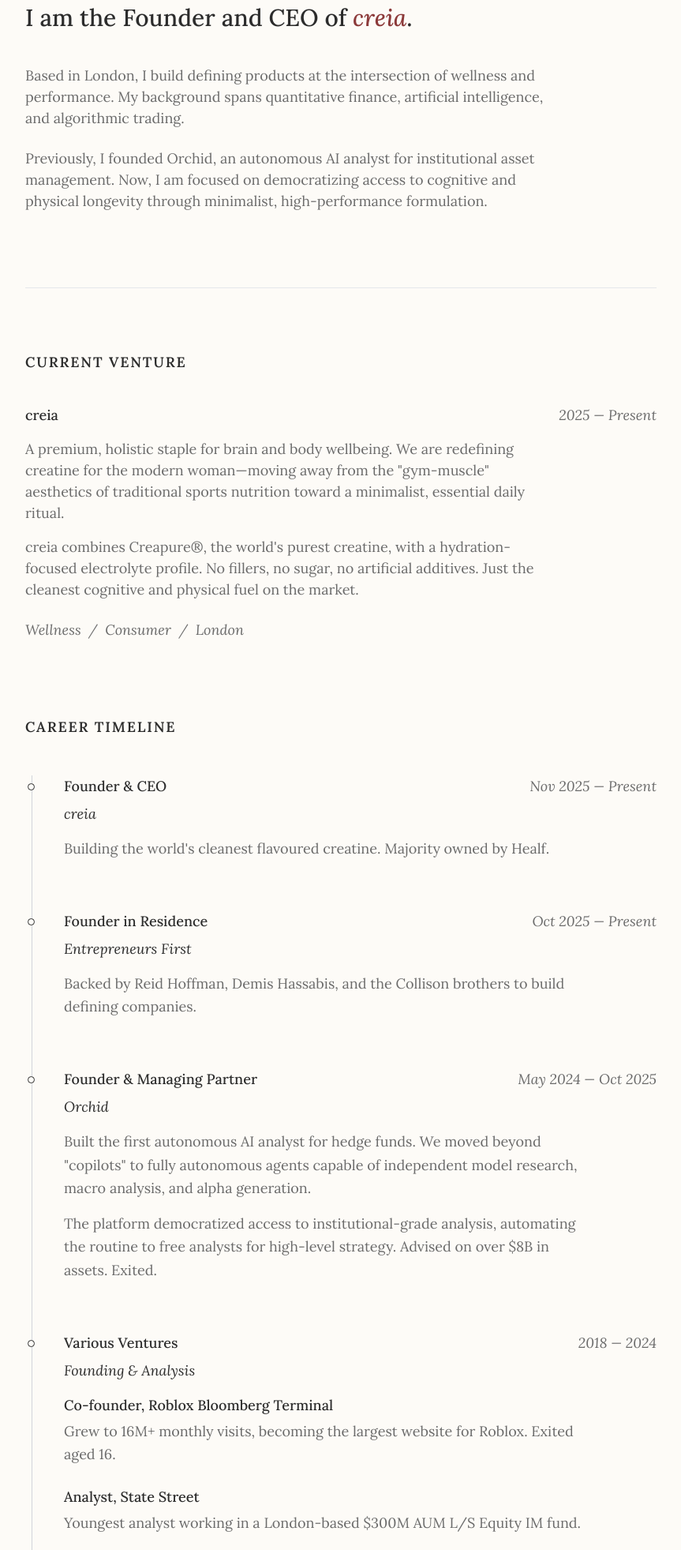
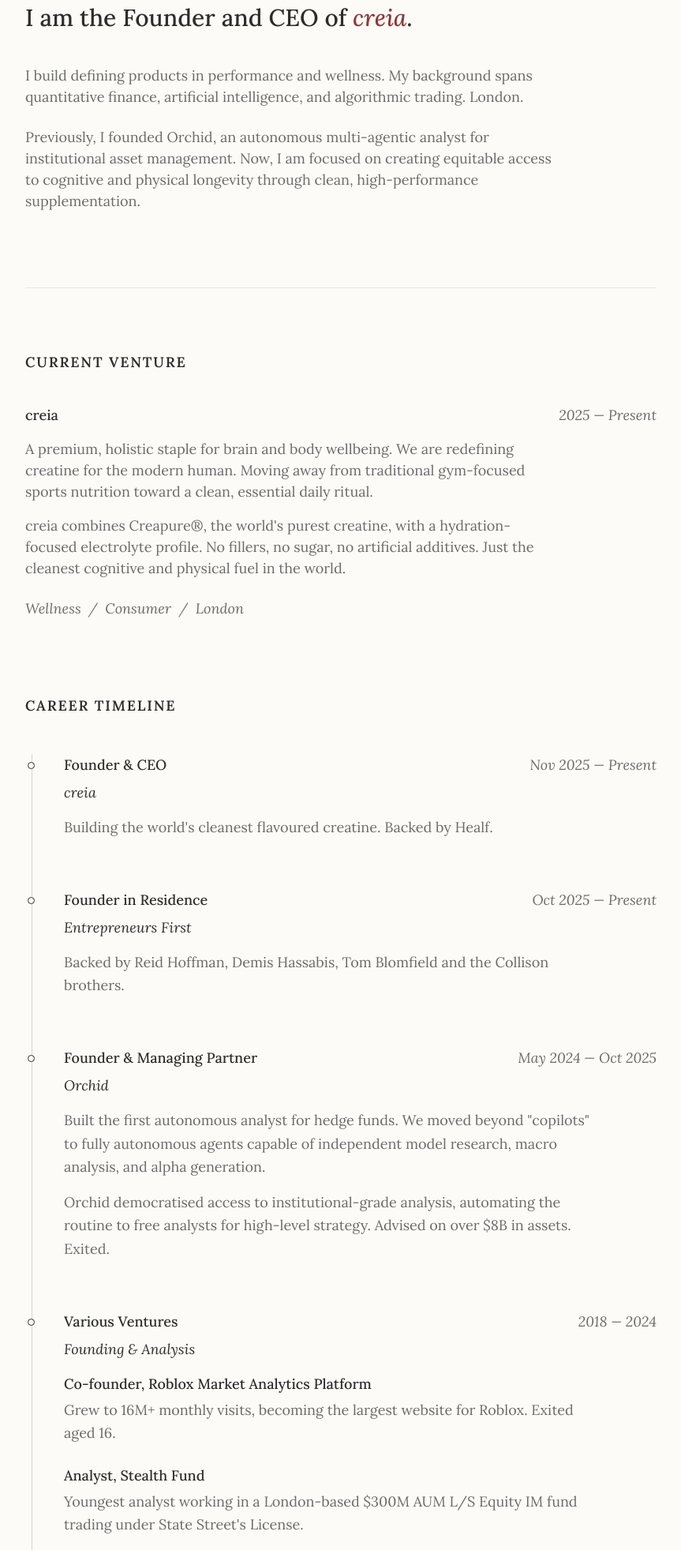
Before and after one commit to zuberseth/zuberseth.github.io, a plain HTML site: page index.html in a window 1280 px wide. Shown: the part 217-2180 px from the top of the page at 79% size, without its empty margins (208-1071 px from the left). Drawn offline with nearby package versions, Linux system fonts and the light colour scheme.

Commit message:
Add files via upload

```diff
--- a/index.html
+++ b/index.html
@@ -126,7 +126,7 @@
             <a href="#work" class="hover:text-ink transition-colors">Work</a>
             <a href="#timeline" class="hover:text-ink transition-colors">Timeline</a>
             <a href="#media" class="hover:text-ink transition-colors">Media</a>
-            <a href="mailto:contact@creia.com" class="hover:text-ink transition-colors">Contact</a>
+            <a href="mailto:zuber@creia.co.uk" class="hover:text-ink transition-colors">Contact</a>
         </nav>
     </header>
 
@@ -143,10 +143,10 @@
             <!-- Size 1 (Base) -->
             <div class="text-base text-subtle max-w-2xl">
                 <p class="mb-6">
-                    Based in London, I build defining products at the intersection of wellness and performance. My background spans quantitative finance, artificial intelligence, and algorithmic trading.
+                    I build defining products in performance and wellness. My background spans quantitative finance, artificial intelligence, and algorithmic trading. London.
                 </p>
                 <p>
-                    Previously, I founded Orchid, an autonomous AI analyst for institutional asset management. Now, I am focused on democratizing access to cognitive and physical longevity through minimalist, high-performance formulation.
+                    Previously, I founded Orchid, an autonomous multi-agentic analyst for institutional asset management. Now, I am focused on creating equitable access to cognitive and physical longevity through clean, high-performance supplementation.
                 </p>
             </div>
         </section>
@@ -169,10 +169,10 @@
 
                 <div class="text-base text-subtle mb-6 max-w-2xl">
                     <p class="mb-4">
-                        A premium, holistic staple for brain and body wellbeing. We are redefining creatine for the modern woman—moving away from the "gym-muscle" aesthetics of traditional sports nutrition toward a minimalist, essential daily ritual.
+                        A premium, holistic staple for brain and body wellbeing. We are redefining creatine for the modern human. Moving away from traditional gym-focused sports nutrition toward a clean, essential daily ritual.
                     </p>
                     <p class="mb-6">
-                        creia combines Creapure®, the world's purest creatine, with a hydration-focused electrolyte profile. No fillers, no sugar, no artificial additives. Just the cleanest cognitive and physical fuel on the market.
+                        creia combines Creapure®, the world's purest creatine, with a hydration-focused electrolyte profile. No fillers, no sugar, no artificial additives. Just the cleanest cognitive and physical fuel in the world.
                     </p>
                 </div>
 
@@ -198,7 +198,7 @@
                     </div>
                     <div class="text-base text-ink mb-4 italic">creia</div>
                     <p class="text-base text-subtle leading-relaxed max-w-2xl">
-                         Building the world's cleanest flavoured creatine. Majority owned by Healf.
+                         Building the world's cleanest flavoured creatine. Backed by Healf.
                     </p>
                 </div>
 
@@ -211,7 +211,7 @@
                     </div>
                     <div class="text-base text-ink mb-4 italic">Entrepreneurs First</div>
                     <p class="text-base text-subtle leading-relaxed max-w-2xl">
-                        Backed by Reid Hoffman, Demis Hassabis, and the Collison brothers to build defining companies.
+                        Backed by Reid Hoffman, Demis Hassabis, Tom Blomfield and the Collison brothers.
                     </p>
                 </div>
 
@@ -225,10 +225,10 @@
                     <div class="text-base text-ink mb-4 italic">Orchid</div>
                     <div class="text-base text-subtle leading-relaxed max-w-2xl">
                         <p class="mb-4">
-                            Built the first autonomous AI analyst for hedge funds. We moved beyond "copilots" to fully autonomous agents capable of independent model research, macro analysis, and alpha generation.
+                            Built the first autonomous analyst for hedge funds. We moved beyond "copilots" to fully autonomous agents capable of independent model research, macro analysis, and alpha generation.
                         </p>
                         <p>
-                             The platform democratized access to institutional-grade analysis, automating the routine to free analysts for high-level strategy. Advised on over $8B in assets. Exited.
+                             Orchid democratised access to institutional-grade analysis, automating the routine to free analysts for high-level strategy. Advised on over $8B in assets. Exited.
                         </p>
                     </div>
                 </div>
@@ -243,12 +243,12 @@
                     <div class="text-base text-ink mb-4 italic">Founding & Analysis</div>
                     <ul class="list-none space-y-6 text-base text-subtle leading-relaxed max-w-2xl">
                         <li class="pl-0">
-                            <span class="text-ink font-medium block mb-1">Co-founder, Roblox Bloomberg Terminal</span>
+                            <span class="text-ink font-medium block mb-1">Co-founder, Roblox Market Analytics Platform</span>
                             Grew to 16M+ monthly visits, becoming the largest website for Roblox. Exited aged 16.
                         </li>
                         <li class="pl-0">
-                            <span class="text-ink font-medium block mb-1">Analyst, State Street</span>
-                            Youngest analyst working in a London-based $300M AUM L/S Equity IM fund.
+                            <span class="text-ink font-medium block mb-1">Analyst, Stealth Fund</span>
+                            Youngest analyst working in a London-based $300M AUM L/S Equity IM fund trading under State Street's License.
                         </li>
                         <li class="pl-0">
                             <span class="text-ink font-medium block mb-1">Hedge Fund Founder</span>
@@ -274,7 +274,7 @@
                     </div>
                     <div class="text-base text-ink mb-4 italic">Team GB & NFL UK</div>
                     <p class="text-base text-subtle leading-relaxed max-w-2xl">
-                        Played for GB Lions (Team GB) and the NFL Academy (NFL UK & Ireland).
+                        Played for Team GB and the NFL Academy.
                     </p>
                 </div>
 
@@ -295,7 +295,7 @@
                             <span class="text-base italic text-subtle">July 2025</span>
                         </div>
                         <p class="text-base text-subtle leading-relaxed">
-                            Discussing the evolution of Orchid from a hedge fund concept to an AI platform, and why the traditional software-as-a-service model is failing in the age of autonomous agents.
+                            Discussing the evolution of Orchid from a hedge fund to an AI platform, and why the traditional SaaS model is failing in the age of autonomous agents.
                         </p>
                     </a>
                 </article>
```
